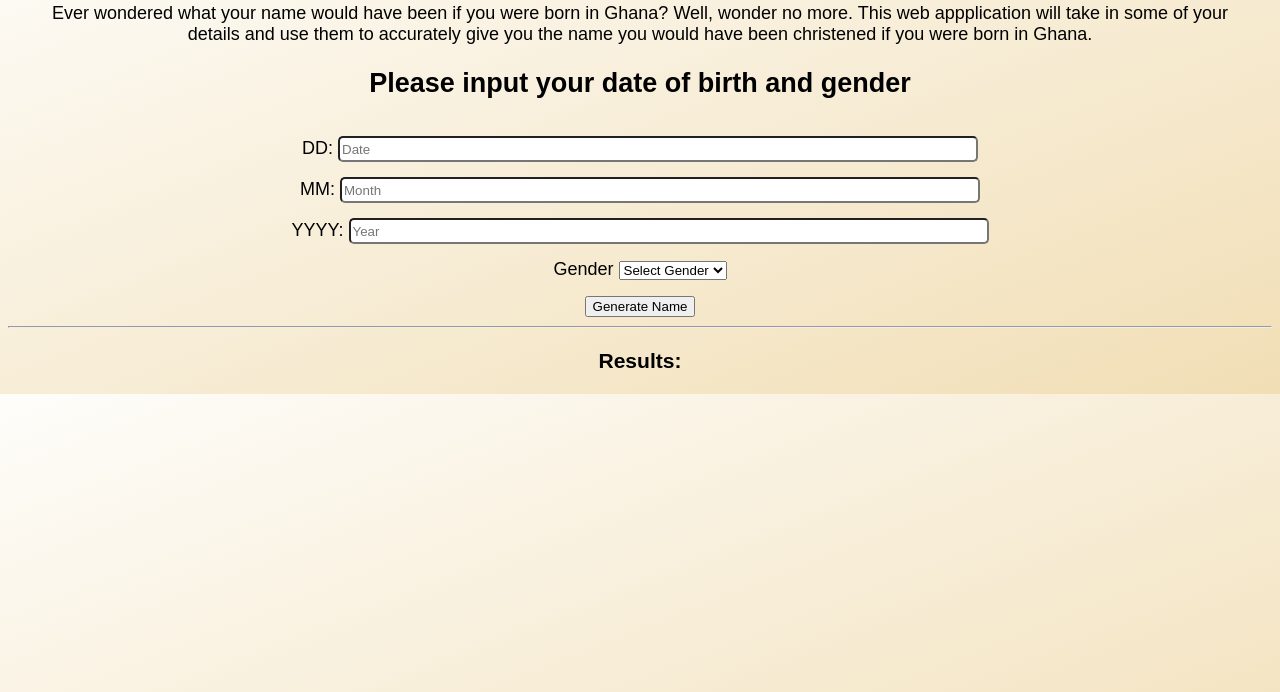
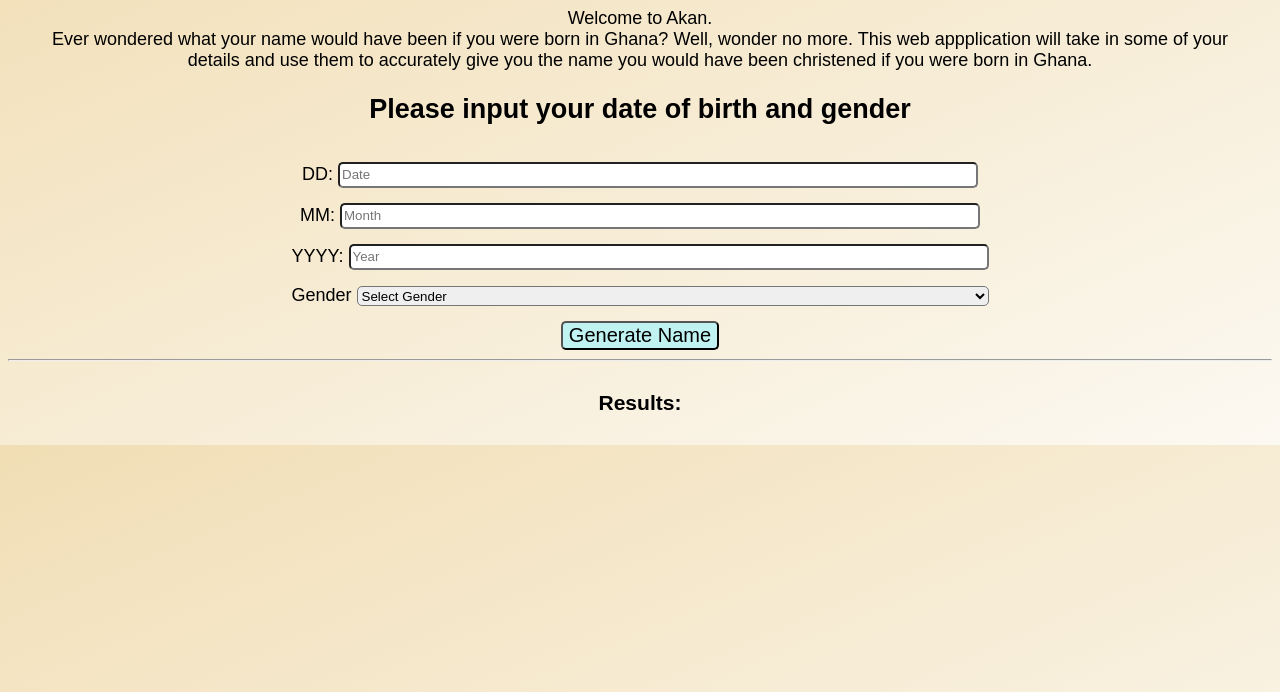
Before and after one commit to Dennis-Kiambi/akan, a plain HTML site: page index.html in a window 1280 px wide. Shown: the part 108-800 px from the top of the page. Drawn offline with Linux system fonts and the light colour scheme.

Commit message:
style img and h3

```diff
--- a/css/index.css
+++ b/css/index.css
@@ -1,5 +1,5 @@
 body{
-    background-image: linear-gradient(to bottom right, #fefdfa,#f1deb5);
+    background-image: linear-gradient(to bottom right, #f1deb5, #fcf9f2);
     font-family: Arial, Helvetica, sans-serif;
     text-align: center;
     font-size: large;
@@ -17,6 +17,28 @@ p{
     width: 50%;
     height: 20px;
 }
+#error{
+    color: red;
+}
+#btnSubmit{
+    border-radius: 5px;
+    font-size: 20px;
+    background-color: #bff2f1;
+}
+#sex>select{
+    width: 50%;
+    height: 20px;
+    border-radius: 5px;
+}
+h1{
+    margin-top: 50px;
+}
 img{
-    float: right;
+    float: left;
+    border-radius: 10px;
+    margin-left: 300px;
 }
+h3{
+    width: 30%;
+    display: inline-block;
+}
```
